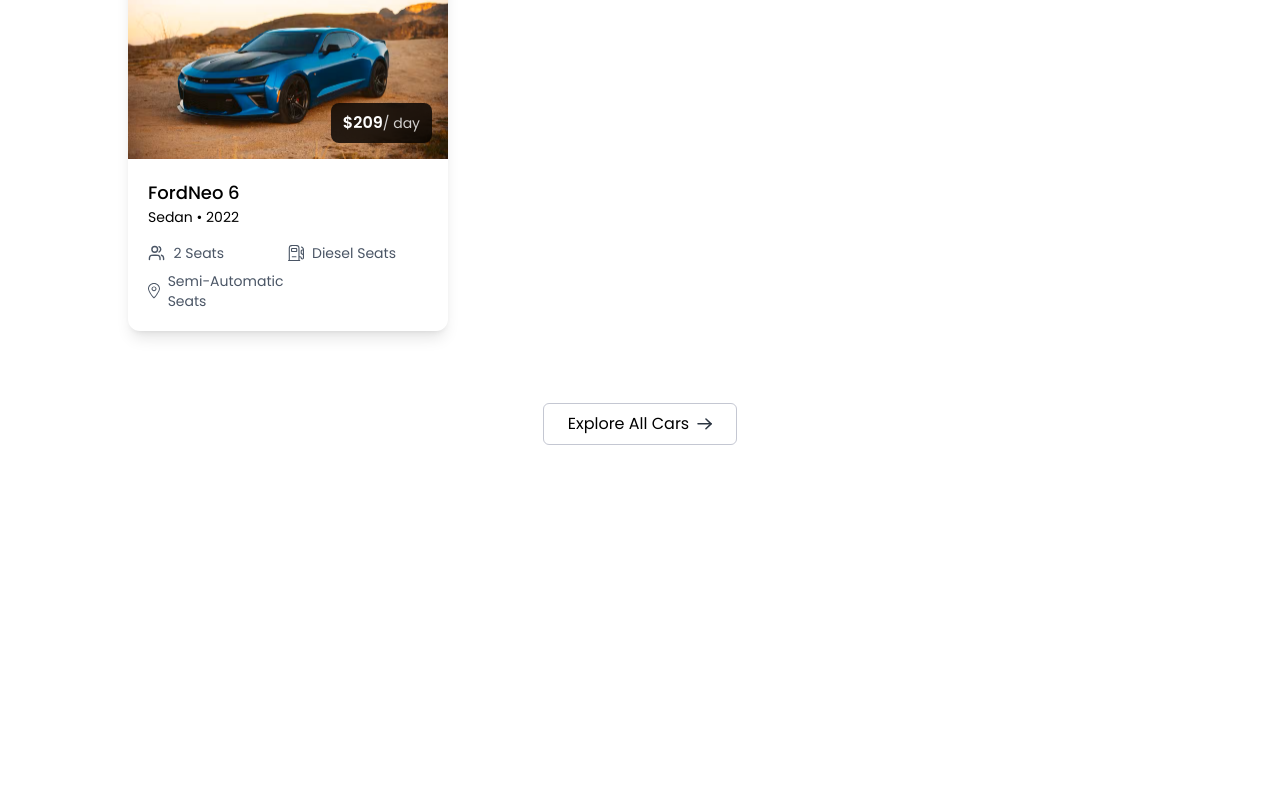
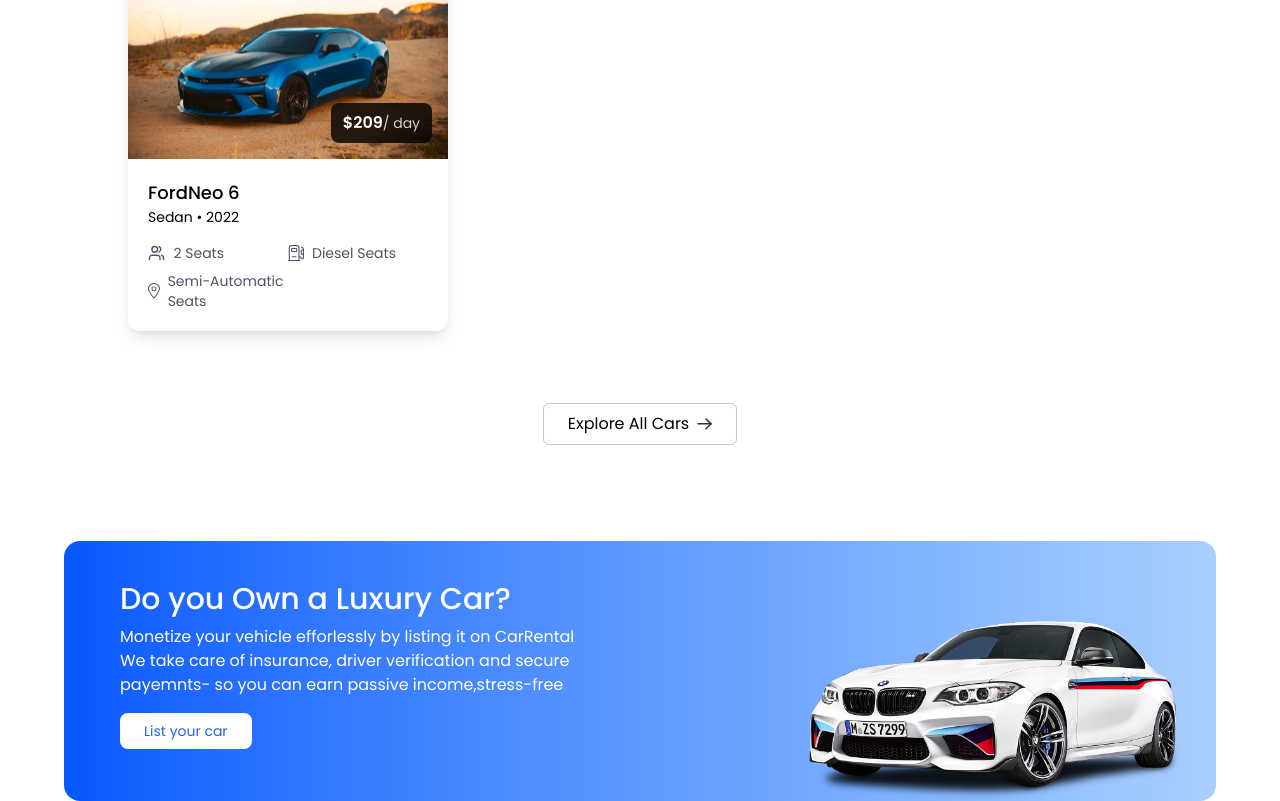
Before and after one commit to Pranav2325/Car-rental-platform, a React (Vite) app in the folder client/: page / in a window 1280 px wide. Shown: the part 1546-2347 px from the top of the page. Before the commit the page ends 2087 px from the top, so only its background shows below. Built offline with nearby package versions, Linux system fonts and the light colour scheme.

Commit message:
create list your car banner

```diff
--- /dev/null
+++ b/client/src/components/Banner.jsx
@@ -0,0 +1,18 @@
+import React from 'react'
+import { assets } from '../assets/assets'
+
+const Banner = () => {
+  return (
+    <div className='flex flex-col md:flex-row md:items-start items-center justify-between px-8 min-md:pl-14 pt-10 bg-gradient-to-r from-[#0558FE] to-[#A9CFFF] max-w-6xl mx-3 md:mx-auto rounded-2xl overflow-hidden'>
+        <div className='text-white'>
+            <h2 className='text-3xl font-medium'>Do you Own a Luxury Car?</h2>
+            <p className='mt-2'>Monetize your vehicle efforlessly by listing it on CarRental</p>
+            <p className='max-w-130'>We take care of insurance, driver verification and secure payemnts- so you can earn passive income,stress-free</p>
+            <button className='px-6 py-2 bg-white hover:bg-slate-100 transition-all text-primary rounded-lg text-sm mt-4 cursor-pointer'>List your car</button>
+        </div>
+        <img src={assets.banner_car_image} alt="car" className='max-h-45 mt-10' />
+    </div>
+  )
+}
+
+export default Banner
--- a/client/src/components/CarCard.jsx
+++ b/client/src/components/CarCard.jsx
@@ -1,10 +1,12 @@
 import React from 'react'
 import { assets } from '../assets/assets';
+import { useNavigate } from 'react-router-dom';
 
 const CarCard = ({car}) => {
     const currency=import.meta.env.VITE_CURRENCY;
+    const navigate =useNavigate();
   return (
-    <div className='group rounded-xl overflow-hidden shadow-lg hover:-translate-y-1 transition-all duration-500 cursor-pointer'>
+    <div onClick={()=>{navigate(`/car-details/${car._id}`); scrollTo(0,0) }} className='group rounded-xl overflow-hidden shadow-lg hover:-translate-y-1 transition-all duration-500 cursor-pointer'>
         <div className='relative h-48 overflow-hidden'>
             <img src={car.image} alt="car_image" className='w-full h-full object-cover transition-transform duration-500 group-hover:scale-105'/>
             {car.isAvailable&&<p className='absolute top-4 left-4 bg-primary/90 text-white text-xs px-2.5 py-1 rounded-full'>Available now</p>}
--- a/client/src/pages/Home.jsx
+++ b/client/src/pages/Home.jsx
@@ -3,12 +3,14 @@
 import { dummyCarData } from '../assets/assets'
 import CarCard from '../components/CarCard'
 import FeaturedDection from '../components/FeaturedDection'
+import Banner from '../components/Banner'
 
 const Home = () => {
   return (
     <>
       <Hero />
       <FeaturedDection/>
+      <Banner/>
 
     </>
   )
```
